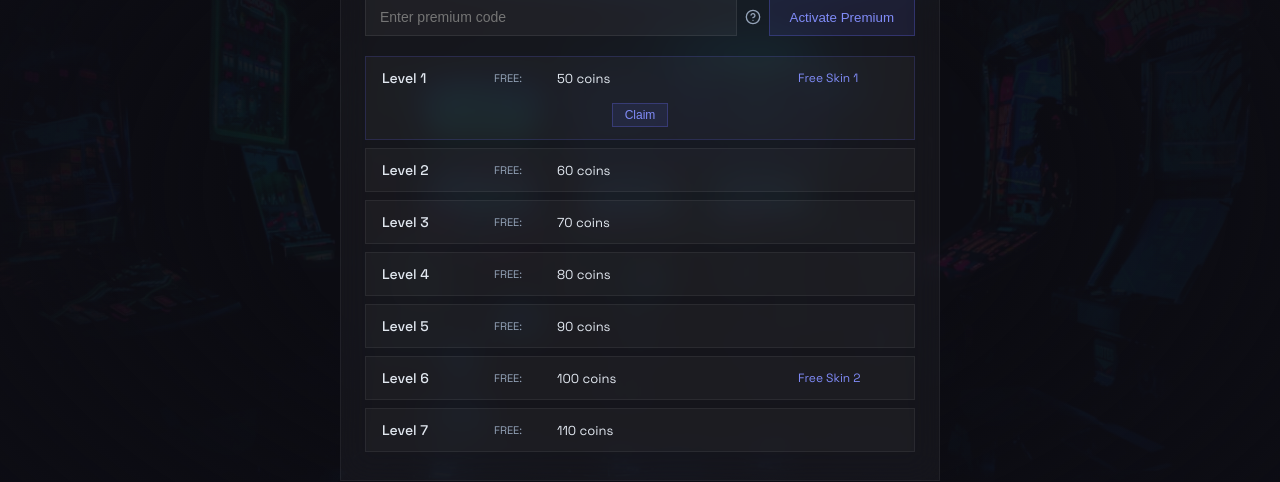
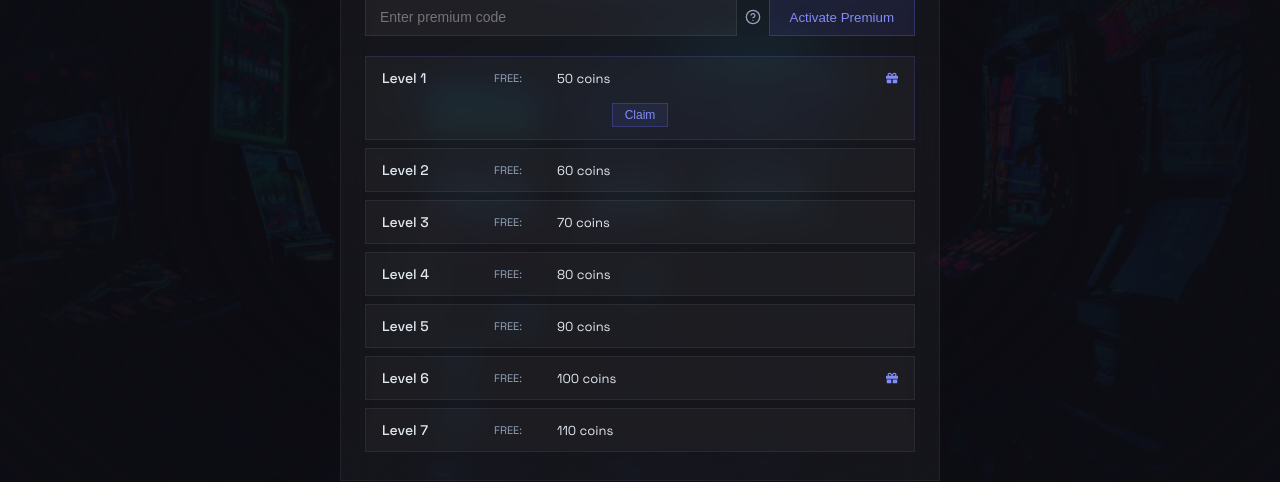
Before and after one commit to acvid3/game-client, a Next.js app: page /event-pass in a window 1280 px wide. Shown: the part 215-697 px from the top of the page. Built offline with nearby package versions, Linux system fonts and the light colour scheme.

Commit message:
replace item names with gift icon

```diff
--- a/src/components/EventPass.tsx
+++ b/src/components/EventPass.tsx
@@ -1,6 +1,7 @@
 import React, { useState } from 'react';
 import { motion, AnimatePresence } from 'framer-motion';
 import { HelpCircle } from 'lucide-react';
+import { FaGift } from 'react-icons/fa';
 import { playCashout } from '@/utils/sounds';
 import { useGameContext } from '../context/GameContext';
 import { PASS_LEVELS, getCurrentLevelProgress } from '../utils/eventPassProgression';
@@ -108,13 +109,13 @@ export function EventPass() {
                 <div className={styles.rewardItem}>
                   <span className={styles.rewardLabel}>Free:</span>
                   <span>{level.freeReward.coins} coins</span>
-                  {level.freeReward.item && <span className={styles.rewardItemName}>{level.freeReward.item}</span>}
+                  {level.freeReward.item && <FaGift size={12} color="#818cf8" style={{ flexShrink: 0 }} />}
                 </div>
                 {state.user.premium && (
                   <div className={styles.rewardItem}>
                     <span className={styles.rewardLabel}>Premium:</span>
                     <span>{level.premiumReward.coins} coins</span>
-                    {level.premiumReward.item && <span className={styles.rewardItemName}>{level.premiumReward.item}</span>}
+                    {level.premiumReward.item && <FaGift size={12} color="#818cf8" style={{ flexShrink: 0 }} />}
                   </div>
                 )}
               </div>
```
